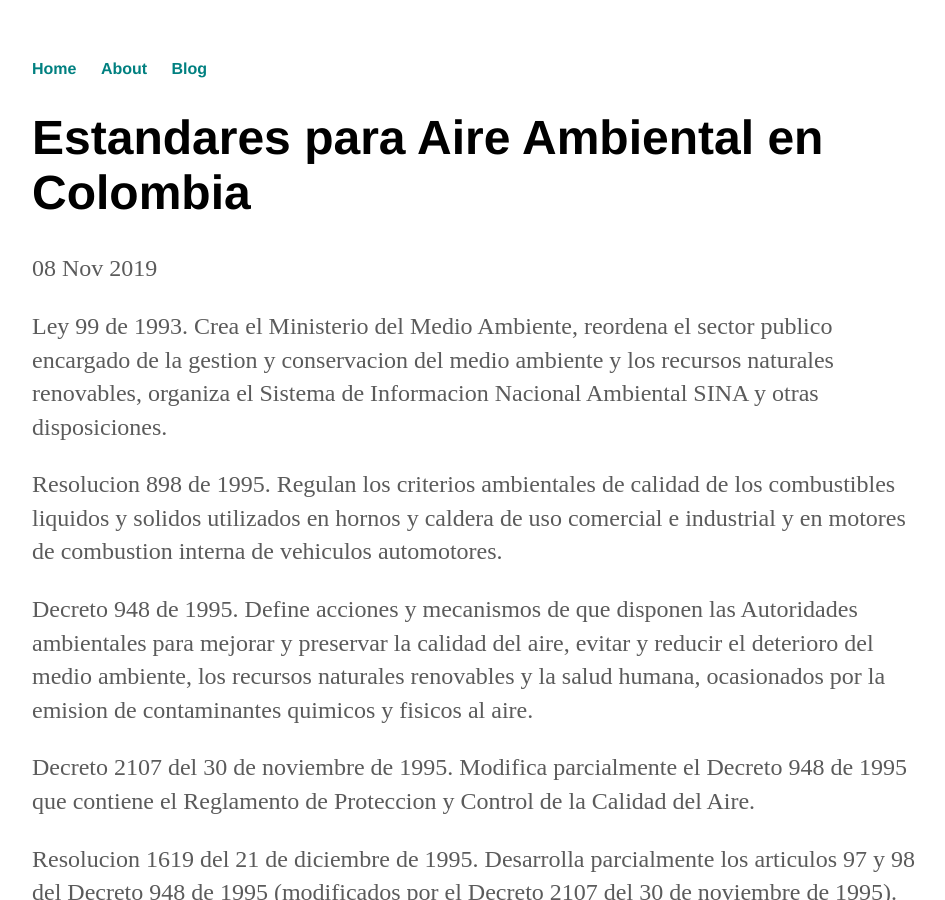
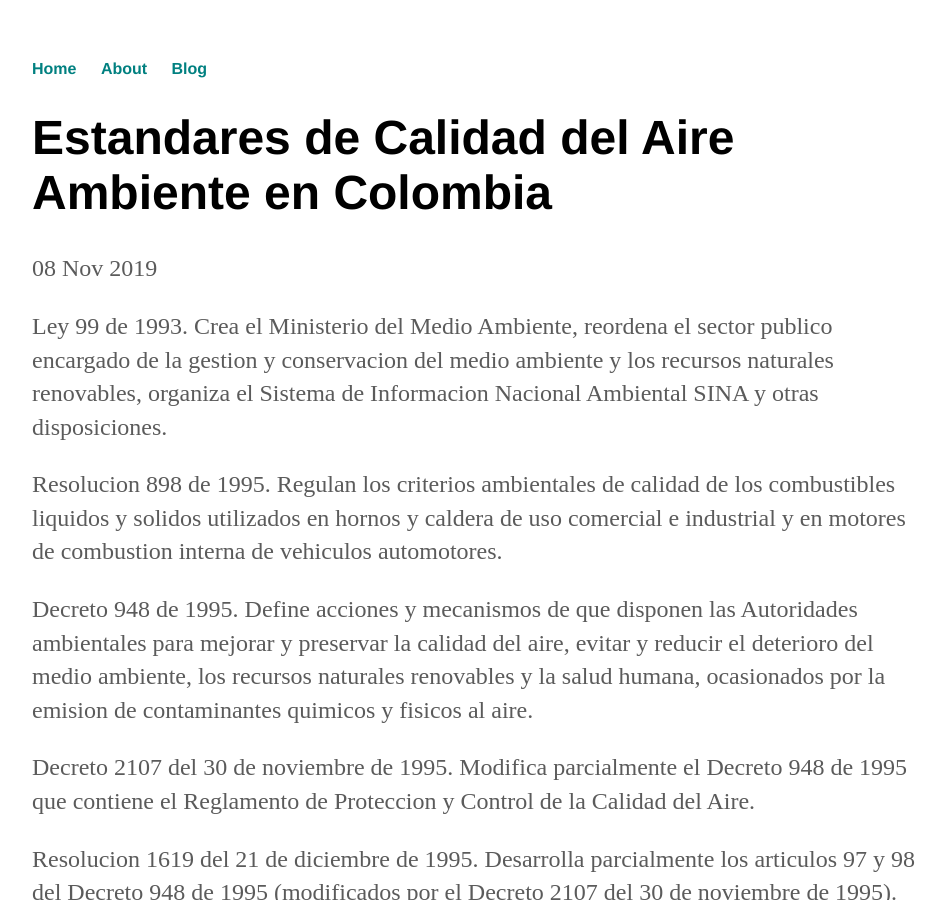
Before and after one commit to teach-torres/teach-torres.github.io, a Jekyll site: the page built from _posts/2019-11-08-estandares-aire-colombia.md, in a window 1280 px wide and 900 px high. Shown: the whole window, without its empty margins (160-1105 px from the left). Built offline with Jekyll 4.4.1, drawn with Linux system fonts in a browser that asks for light colours; our own code applies the rules of GitHub Pages for plain Markdown files.

Commit message:
Update file. change title for 'Estandares de Calidad del Aire Ambiente en Colombia'

```diff
--- a/_posts/2019-11-08-estandares-aire-colombia.md
+++ b/_posts/2019-11-08-estandares-aire-colombia.md
@@ -1,5 +1,5 @@
 ---
-title: Estandares para Aire Ambiental en Colombia
+title: Estandares de Calidad del Aire Ambiente en Colombia
 description: Compilacion de estandares o normas Colombianas en la matriz aire ambiente, incluye Ley 99 de 1993, Decreto 948 de 1995, resoluciones reglamentarias, y documentos de politica publica en contaminacion del aire.
 categories: Blog
 comments: true
```
